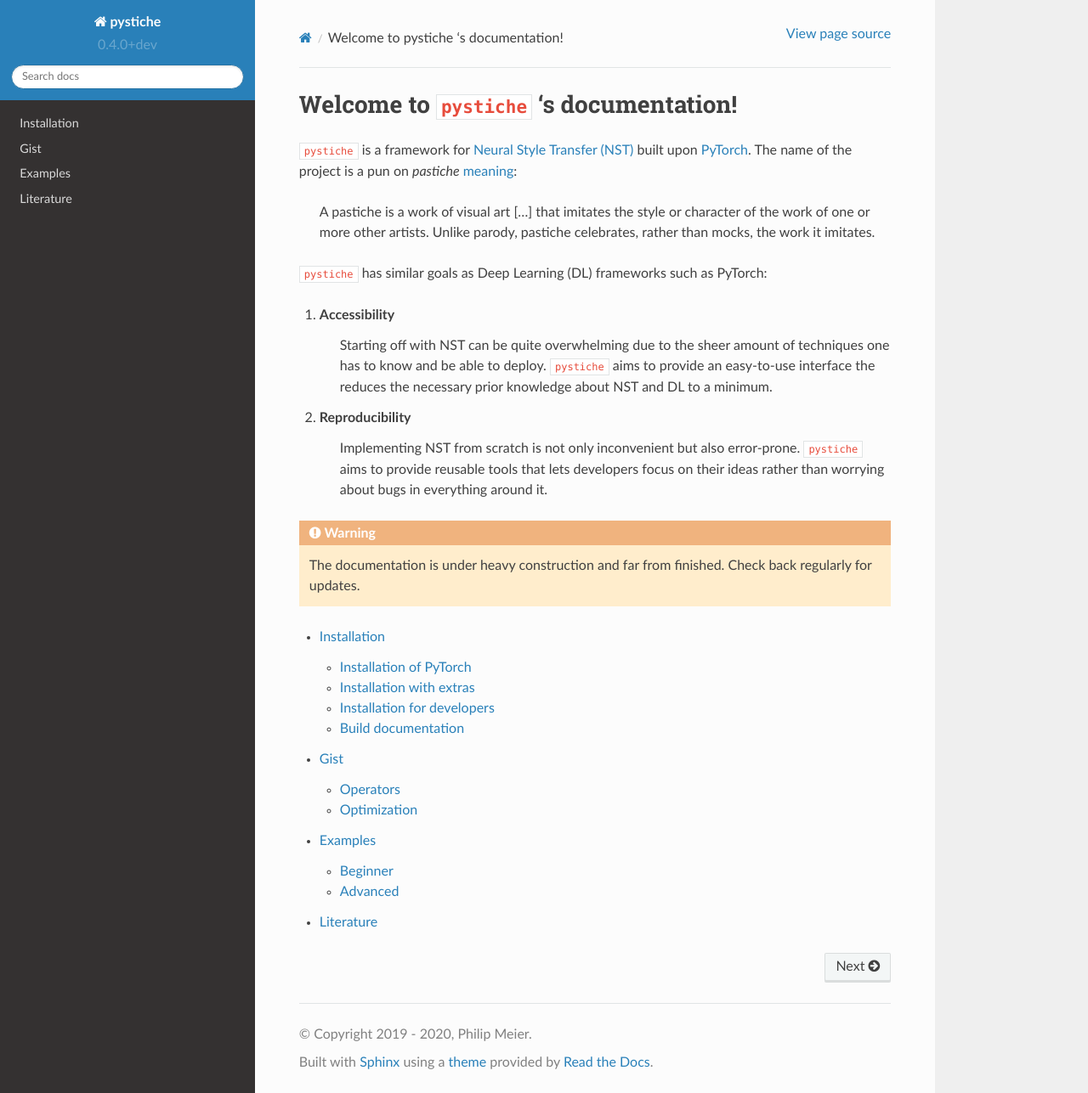
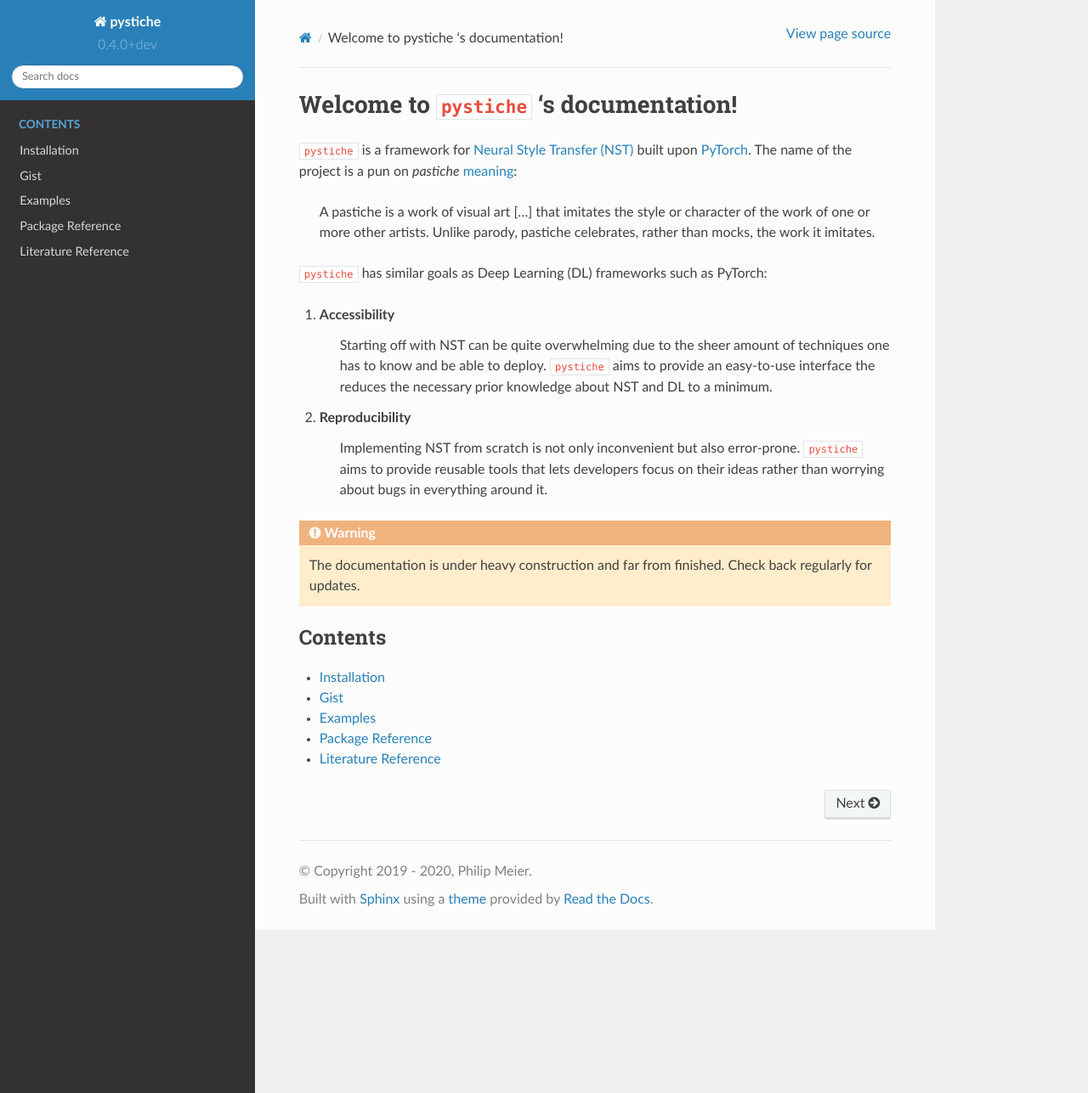
Before and after one commit to pystiche/pystiche, a Sphinx documentation site: the page built from docs/source/index.rst, in a window 1280 px wide and 1287 px high. Shown: the whole window at 85% size. Built offline with Sphinx 7.4.7 and the Read the Docs theme 2.0.0, drawn with Linux system fonts in a browser that asks for light colours.

```diff
--- a/docs/source/index.rst
+++ b/docs/source/index.rst
@@ -28,9 +28,11 @@ built upon `PyTorch <https://pytorch.org>`_. The name of the project is a pun on
   regularly for updates.
 
 .. toctree::
-  :maxdepth: 2
+  :maxdepth: 1
+  :caption: Contents
 
   Installation <installation>
   Gist <gist>
-  Examples <galleries/examples/index.rst>
-  Literature <literature>
+  Examples <galleries/examples/index>
+  Package Reference <api/index>
+  Literature Reference <literature>
--- a/docs/source/literature.rst
+++ b/docs/source/literature.rst
@@ -1,4 +1,4 @@
-Literature
-==========
+Literature Reference
+====================
 
 .. bibliography:: references.bib
```
